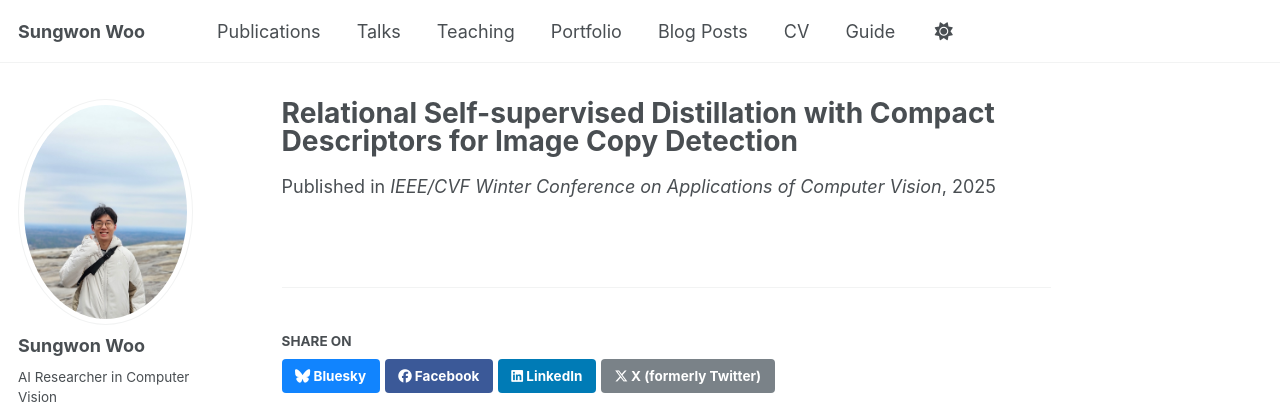
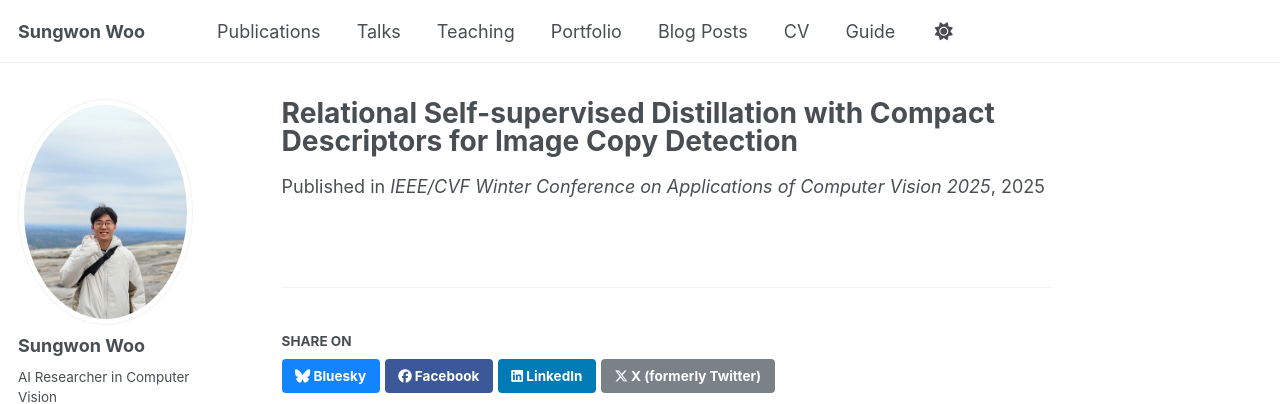
Before and after one commit to sungwon-woo/sungwon-woo.github.io, a Jekyll site: the page built from _publications/2024-wacv-rdcd.md, in a window 1280 px wide. Shown: the top 404 px of the page. Built offline with Jekyll 4.4.1, drawn with Linux system fonts in a browser that asks for light colours; some web fonts are replaced; a script that is not in the unit is left out.

Commit message:
added publications

```diff
--- a/_publications/2024-wacv-rdcd.md
+++ b/_publications/2024-wacv-rdcd.md
@@ -8,7 +8,7 @@ header:
 excerpt: ''
 date: 2025-03-02
 authors: Juntae Kim<sup>+</sup>, <u>Sungwon Woo</u><sup>+</sup>, Jongho Nang<sup>*</sup>
-venue: 'IEEE/CVF Winter Conference on Applications of Computer Vision'
+venue: 'IEEE/CVF Winter Conference on Applications of Computer Vision 2025'
 buttons:
     - type: paper
       url: https://openaccess.thecvf.com/content/WACV2025/papers/Kim_Relational_Self-Supervised_Distillation_with_Compact_Descriptors_for_Image_Copy_Detection_WACV_2025_paper.pdf
--- /dev/null
+++ b/assets/css/custom.css
@@ -0,0 +1,3 @@
+.page__content {
+    max-width: 1000px;
+  }
```
